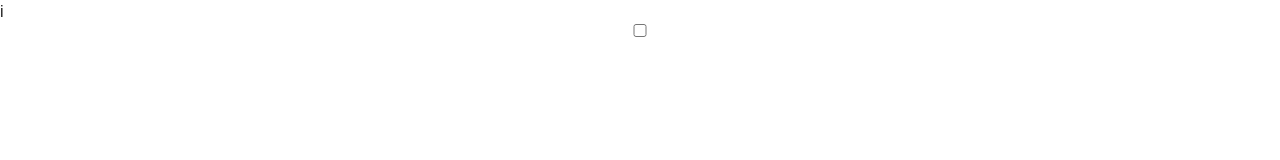
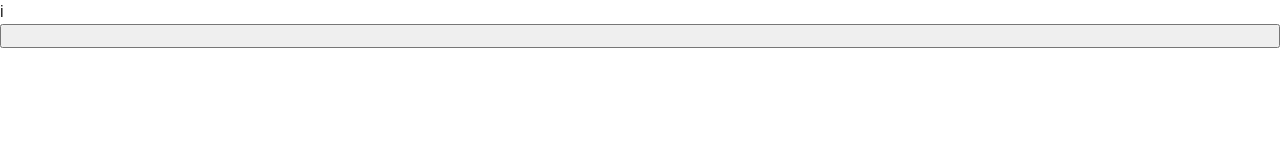
Before and after one commit to rakhim1502/test-github, a plain HTML site: page index.html in a window 1280 px wide. Drawn offline with Linux system fonts and the light colour scheme.

Commit message:
commit_two

```diff
--- a/index.html
+++ b/index.html
@@ -9,7 +9,7 @@
 </head>
 <body>
 
-  <input type="checkbox">
+  <input type="button">
 
   <script src="js/main.js"></script>
 
```
